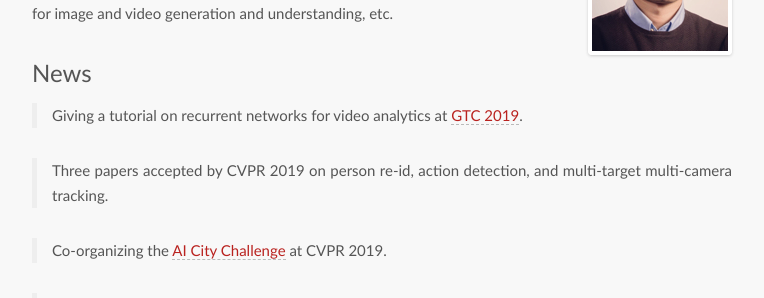
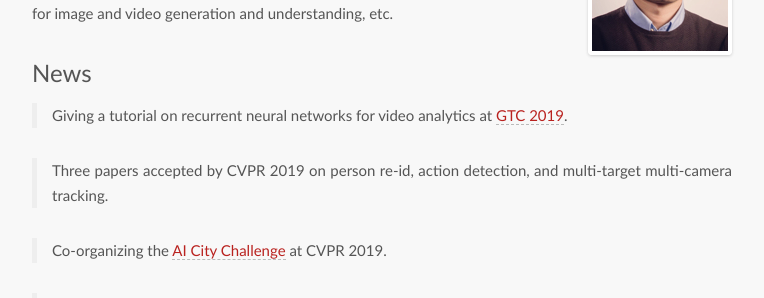
Before and after one commit to xiaodongyang/xiaodongyang.github.io, a Jekyll site: the page built from index.md, in a window 1280 px wide. Shown: the part 256-554 px from the top of the page, without its empty margins (258-1022 px from the left). Built offline with Jekyll 4.4.1, drawn with Linux system fonts in a browser that asks for light colours; some web fonts are replaced.

Commit message:
Update index.md

```diff
--- a/index.md
+++ b/index.md
@@ -7,7 +7,7 @@
 
 ## News
 
-> Giving a tutorial on recurrent networks for video analytics at [GTC 2019](https://www.nvidia.com/en-us/gtc/).
+> Giving a tutorial on recurrent neural networks for video analytics at [GTC 2019](https://www.nvidia.com/en-us/gtc/).
 
 > Three papers accepted by CVPR 2019 on person re-id, action detection, and multi-target multi-camera tracking.
 
```
